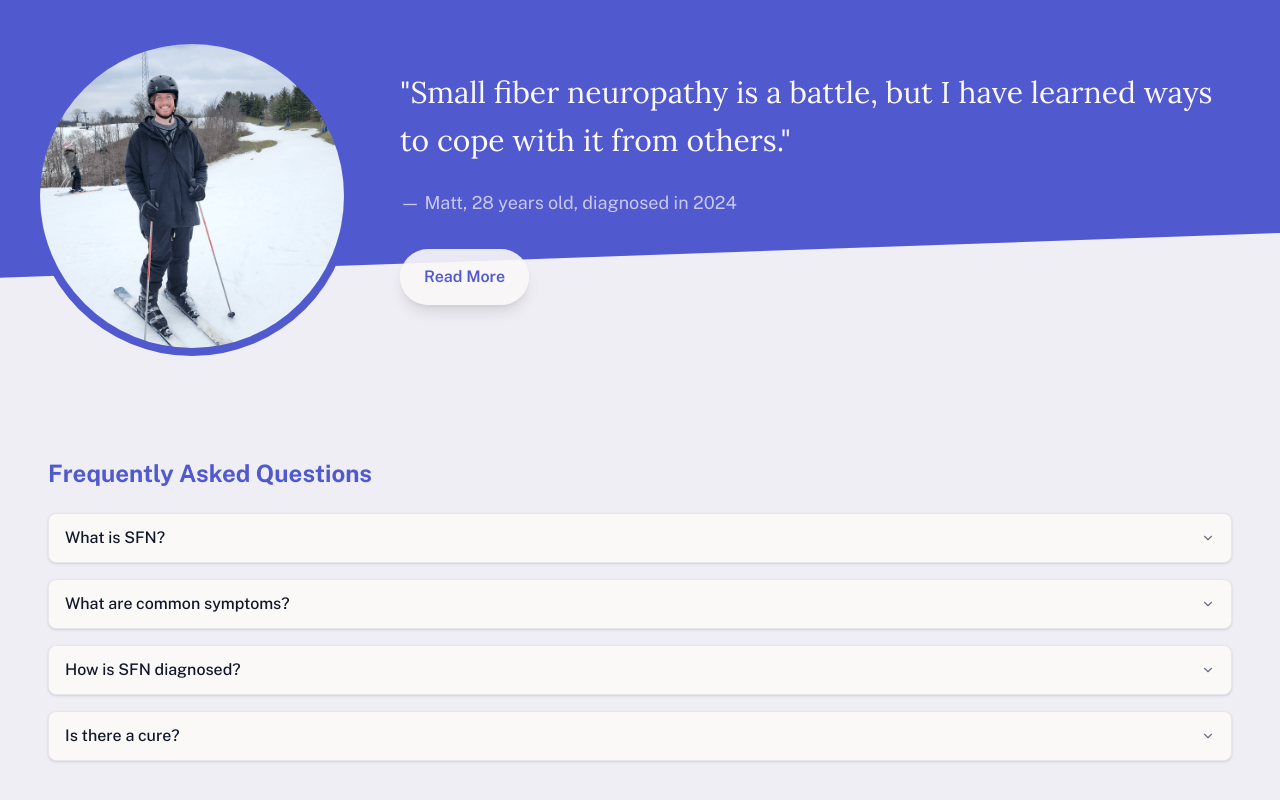
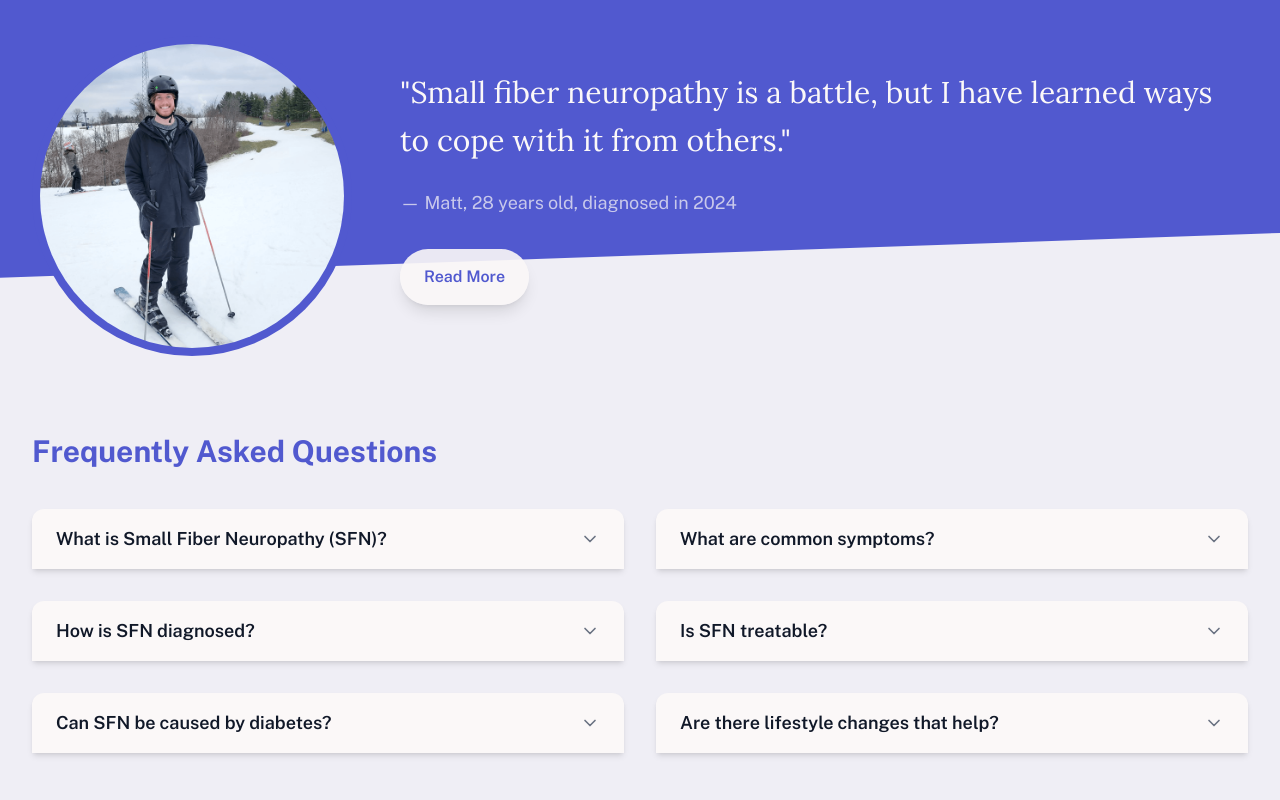
Before and after one commit to MattSnyder97/sfn-foundation, a Next.js app: page / in a window 1280 px wide. Shown: the part 1271-2071 px from the top of the page. Built offline with nearby package versions, Linux system fonts and the light colour scheme.

Commit message:
FAQs fixes

```diff
--- a/package.json
+++ b/package.json
@@ -9,6 +9,7 @@
     "lint": "next lint"
   },
   "dependencies": {
+    "@radix-ui/react-accordion": "^1.2.12",
     "class-variance-authority": "^0.7.1",
     "clsx": "^2.1.1",
     "lucide-react": "^0.539.0",
--- a/src/app/globals.css
+++ b/src/app/globals.css
@@ -86,4 +86,20 @@
   .animate-fadeSlideIn {
     animation: fadeSlideIn 0.2s ease-out;
   }
+
+  @keyframes slideDown {
+    from { height: 0 }
+    to { height: var(--radix-accordion-content-height) }
+  }
+  @keyframes slideUp {
+    from { height: var(--radix-accordion-content-height) }
+    to { height: 0 }
+  }
+
+  .animate-slideDown {
+    animation: slideDown 300ms ease-out;
+  }
+  .animate-slideUp {
+    animation: slideUp 300ms ease-out;
+  }
 }
--- a/src/components/layouts/FAQsGrid.tsx
+++ b/src/components/layouts/FAQsGrid.tsx
@@ -1,89 +1,33 @@
-"use client";
+import {
+  Accordion,
+  AccordionItem,
+  AccordionTrigger,
+  AccordionContent,
+} from "@/components/ui/Accordion";
 
-import { useState } from "react";
-
-interface FAQItem {
+export interface FAQ {
+  value: string;
   question: string;
   answer: string;
 }
 
-const faqs: FAQItem[] = [
-  {
-    question: "What is SFN?",
-    answer:
-      "Small Fiber Neuropathy (SFN) is a condition that affects the small sensory cutaneous nerves, leading to symptoms like burning pain, tingling, and numbness.",
-  },
-  {
-    question: "What are common symptoms?",
-    answer:
-      "Common symptoms include burning pain, tingling, numbness, and sensitivity to touch, often starting in the feet or hands.",
-  },
-  {
-    question: "How is SFN diagnosed?",
-    answer:
-      "Diagnosis usually involves a combination of patient history, neurological exam, and tests such as skin biopsy or nerve conduction studies.",
-  },
-  {
-    question: "Is there a cure?",
-    answer:
-      "While there is no known cure for SFN, treatment focuses on managing symptoms and addressing any underlying causes.",
-  },
-];
+interface FAQsGridProps {
+  faqs: FAQ[];
+}
 
-function Accordion({
-  title,
-  children,
-}: {
-  title: string;
-  children: React.ReactNode;
-}) {
-  const [isOpen, setIsOpen] = useState(false);
-
+export function FAQsGrid({ faqs }: FAQsGridProps) {
   return (
-    <div className="border border-gray-200 rounded-lg overflow-hidden bg-white shadow-sm">
-      <button
-        onClick={() => setIsOpen((prev) => !prev)}
-        className="w-full flex justify-between items-center px-4 py-3 text-left font-medium text-gray-900 hover:bg-gray-50 transition-colors"
-      >
-        {title}
-        <svg
-          viewBox="0 0 24 24"
-          className={`h-3.5 w-3.5 transition-transform duration-160 ${
-            isOpen ? "rotate-180 text-primary" : "text-gray-500"
-          }`}
-          fill="none"
-          stroke="currentColor"
-          strokeWidth={2}
-          strokeLinecap="round"
-          strokeLinejoin="round"
-        >
-          <path d="M6 9l6 6 6-6" />
-        </svg>
-      </button>
-      <div
-        className={`overflow-hidden transition-all duration-300 ease-in-out ${
-          isOpen ? "max-h-40 p-4 border-t border-gray-200" : "max-h-0 p-0"
-        }`}
-      >
-        <div className="text-gray-600 text-sm">{children}</div>
-      </div>
-    </div>
+    <Accordion
+      type="single"
+      collapsible
+      className="grid grid-cols-1 md:grid-cols-2 gap-8"
+    >
+      {faqs.map((faq) => (
+        <AccordionItem key={faq.value} value={faq.value}>
+          <AccordionTrigger>{faq.question}</AccordionTrigger>
+          <AccordionContent>{faq.answer}</AccordionContent>
+        </AccordionItem>
+      ))}
+    </Accordion>
   );
 }
-
-export function FAQsGrid() {
-  return (
-    <section className="container-padding mx-auto px-4 py-12">
-      <h2 className="text-2xl font-bold text-primary mb-6">
-        Frequently Asked Questions
-      </h2>
-      <div className="space-y-4">
-        {faqs.map((faq) => (
-          <Accordion key={faq.question} title={faq.question}>
-            {faq.answer}
-          </Accordion>
-        ))}
-      </div>
-    </section>
-  );
-}
--- a/src/components/sections/FAQs.tsx
+++ b/src/components/sections/FAQs.tsx
@@ -1,10 +1,22 @@
 import { FAQsGrid } from "@/components/layouts/FAQsGrid";
 
 export function FAQs() {
+  const faqs = [
+    { value: "faq-1", question: "What is Small Fiber Neuropathy (SFN)?", answer: "Small Fiber Neuropathy is a disorder that primarily affects..." },
+    { value: "faq-2", question: "What are common symptoms?", answer: "Common symptoms include burning pain, numbness, and tingling..." },
+    { value: "faq-3", question: "How is SFN diagnosed?", answer: "Diagnosis usually involves clinical evaluation, skin biopsy..." },
+    { value: "faq-4", question: "Is SFN treatable?", answer: "While there is no cure, treatment focuses on symptom relief..." },
+    { value: "faq-5", question: "Can SFN be caused by diabetes?", answer: "Yes, diabetes is one of the most common causes of SFN..." },
+    { value: "faq-6", question: "Are there lifestyle changes that help?", answer: "Regular exercise, balanced diet, and managing underlying conditions..." },
+  ];
+
   return (
-    <section id="faqs" className="bg-offWhite py-12">
-      <div className="container mx-auto px-4">
-        <FAQsGrid />
+    <section className="py-18 bg-offWhite">
+      <div className="container-padding mx-auto">
+        <h2 className="text-3xl font-bold mb-10 text-left text-primary">
+          Frequently Asked Questions
+        </h2>
+        <FAQsGrid faqs={faqs} />
       </div>
     </section>
   );
--- a/src/components/sections/FeaturedCards.tsx
+++ b/src/components/sections/FeaturedCards.tsx
@@ -12,15 +12,15 @@ export function FeaturedCards() {
     },
     {
       variant: "style3",
-      title: "Common Symptoms Associated with SFN",
-      description: "Unfortunately, small fiber neuropathy can cause a wide range of symptoms.",
+      title: "All the Symptoms Associated with SFN",
+      description: "Small fiber neuropathy can cause a huge range of symptoms.",
       imageSrc: "/images/painWoman.png",
       href: "#"
     },
     {
       variant: "style3",
       title: "SFN, ALA, EMG, oh my! Check Out Our Acronym Dictionary",
-      description: "Understanding all the terminology can be daunting, but our dictionary makes it easier.",
+      description: "All the acronyms and terminology can be daunting, so we created a dictionary.",
       imageSrc: "/images/confusedMan.png",
       href: "#"
     }
--- a/src/components/sections/Testimonial.tsx
+++ b/src/components/sections/Testimonial.tsx
@@ -24,7 +24,7 @@ export function Testimonial() {
 
           {/* Content */}
           <div className="flex-1 text-white lg:pt-8">
-            <blockquote className="text-2xl lg:text-3xl font-serif leading-relaxed mb-6" style={{ fontFamily: 'Lora, serif' }}>
+            <blockquote className="text-2xl lg:text-3xl font-serif leading-relaxed mb-6">
               "Small fiber neuropathy is a battle, but I have learned ways to cope with it from others."
             </blockquote>
 
--- a/src/components/ui/Accordion.tsx
+++ b/src/components/ui/Accordion.tsx
@@ -1,42 +1,35 @@
 "use client";
 
-import { useState } from "react";
-import { ChevronDownIcon } from "lucide-react";
-import clsx from "clsx";
+import * as RadixAccordion from "@radix-ui/react-accordion";
+import { ChevronDown } from "lucide-react";
+import { cn } from "@/lib/utils";
 
-interface AccordionProps {
-  title: string;
-  children: React.ReactNode;
-}
+export const Accordion = RadixAccordion.Root;
+export const AccordionItem = RadixAccordion.Item;
 
-export function Accordion({ title, children }: AccordionProps) {
-  const [isOpen, setIsOpen] = useState(false);
+export const AccordionTrigger = ({ children }: { children: React.ReactNode }) => (
+  <RadixAccordion.Header>
+    <RadixAccordion.Trigger
+      className={cn(
+        "flex w-full items-center justify-between rounded-t-xl bg-white shadow-md px-6 py-4",
+        "font-semibold text-lg text-gray-900 transition-colors",
+        "hover:text-primary focus:outline-none",
+        "radix-state-closed:rounded-xl" // fully rounded when closed
+      )}
+    >
+      {children}
+      <ChevronDown className="h-5 w-5 text-gray-500 transition-transform duration-300 radix-state-open:rotate-180" />
+    </RadixAccordion.Trigger>
+  </RadixAccordion.Header>
+);
 
-  return (
-    <div
-      className="border border-gray-200 rounded-lg overflow-hidden shadow-sm bg-white"
-    >
-      <button
-        onClick={() => setIsOpen((prev) => !prev)}
-        className="w-full flex justify-between items-center px-8 py-6 text-left font-medium text-gray-900 hover:bg-gray-50 transition-colors"
-      >
-        {title}
-        <ChevronDownIcon
-          className={clsx(
-            "h-5 w-5 text-gray-500 transition-transform duration-300",
-            { "rotate-180": isOpen }
-          )}
-        />
-      </button>
-
-      <div
-        className={clsx(
-          "overflow-hidden transition-all duration-300 ease-in-out",
-          isOpen ? "max-h-80 p-4 border-t border-gray-200" : "max-h-0 p-0"
-        )}
-      >
-        <div className="text-gray-600 text-sm">{children}</div>
-      </div>
-    </div>
-  );
-}
+export const AccordionContent = ({ children }: { children: React.ReactNode }) => (
+  <RadixAccordion.Content
+    className={cn(
+      "px-6 pb-4 text-sm text-gray-600 leading-relaxed bg-white shadow-md rounded-b-xl",
+      "radix-state-open:animate-slideDown radix-state-closed:animate-slideUp"
+    )}
+  >
+    {children}
+  </RadixAccordion.Content>
+);
--- /dev/null
+++ b/src/lib/utils.ts
@@ -0,0 +1,9 @@
+import { type ClassValue } from "clsx"
+import clsx from "clsx"
+
+/**
+ * Minimal cn helper using only clsx.
+ */
+export function cn(...inputs: ClassValue[]) {
+  return clsx(inputs)
+}
```
Also changed, not shown: 1 other file (tests, documents, lock files or other folders).
